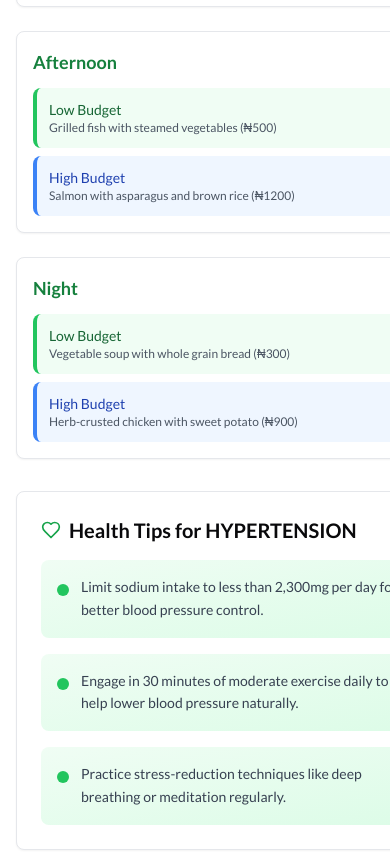
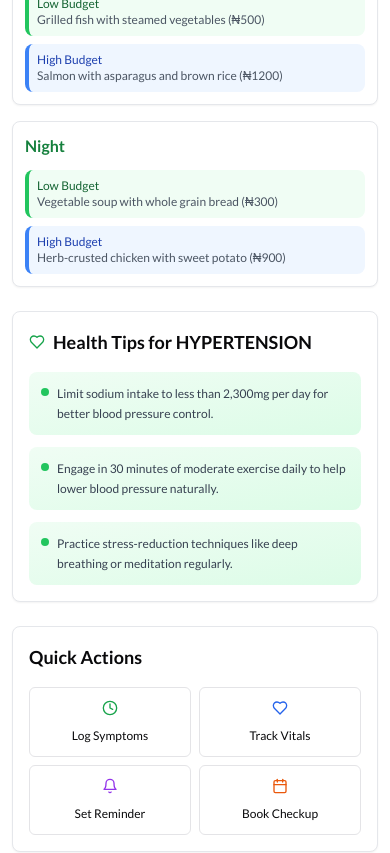
Before and after one commit to Wisdomkara/Healinton, a React (Vite) app: page /dashboard in a window 390 px wide. Shown: the part 960-1813 px from the top of the page. Built offline with nearby package versions, Linux system fonts and the light colour scheme.

Commit message:
Fix: Loader text and dashboard responsiveness
- Updated loader text to "Healinton".
- Improved dashboard responsiveness for mobile devices.
- Adjusted page width for better display on smaller screens.

```diff
--- a/src/components/Loader.tsx
+++ b/src/components/Loader.tsx
@@ -13,7 +13,7 @@ const Loader = () => {
           </div>
         </div>
         <div className="text-center">
-          <h2 className="text-xl font-semibold text-gray-900 dark:text-white">Loading Carevital</h2>
+          <h2 className="text-xl font-semibold text-gray-900 dark:text-white">Loading Healinton</h2>
           <p className="text-gray-600 dark:text-gray-300">Please wait...</p>
         </div>
       </div>
--- a/src/pages/Dashboard.tsx
+++ b/src/pages/Dashboard.tsx
@@ -101,50 +101,50 @@ const Dashboard = () => {
     switch (activeSection) {
       case 'health-metrics':
         return (
-          <div>
-            <h2 className="text-2xl font-bold text-gray-900 dark:text-white mb-6">Health Metrics</h2>
+          <div className="w-full">
+            <h2 className="text-xl md:text-2xl font-bold text-gray-900 dark:text-white mb-4 md:mb-6">Health Metrics</h2>
             <HealthMetricsForm onUpdate={fetchHealthMetrics} />
           </div>
         );
       case 'symptoms':
         return (
-          <div>
-            <h2 className="text-2xl font-bold text-gray-900 dark:text-white mb-6">Symptom Logger</h2>
+          <div className="w-full">
+            <h2 className="text-xl md:text-2xl font-bold text-gray-900 dark:text-white mb-4 md:mb-6">Symptom Logger</h2>
             <SymptomLogger />
           </div>
         );
       case 'appointments':
         return (
-          <div>
-            <h2 className="text-2xl font-bold text-gray-900 dark:text-white mb-6">Hospital Appointments</h2>
+          <div className="w-full">
+            <h2 className="text-xl md:text-2xl font-bold text-gray-900 dark:text-white mb-4 md:mb-6">Hospital Appointments</h2>
             <HospitalBooking />
           </div>
         );
       case 'notifications':
         return (
-          <div>
-            <h2 className="text-2xl font-bold text-gray-900 dark:text-white mb-6">Notification Center</h2>
+          <div className="w-full">
+            <h2 className="text-xl md:text-2xl font-bold text-gray-900 dark:text-white mb-4 md:mb-6">Notification Center</h2>
             <NotificationCenter />
           </div>
         );
       case 'reminders':
         return (
-          <div>
-            <h2 className="text-2xl font-bold text-gray-900 dark:text-white mb-6">Set Reminders</h2>
+          <div className="w-full">
+            <h2 className="text-xl md:text-2xl font-bold text-gray-900 dark:text-white mb-4 md:mb-6">Set Reminders</h2>
             <ReminderForm />
           </div>
         );
       case 'shopping':
         return (
-          <div>
-            <h2 className="text-2xl font-bold text-gray-900 dark:text-white mb-6">Shopping List</h2>
+          <div className="w-full">
+            <h2 className="text-xl md:text-2xl font-bold text-gray-900 dark:text-white mb-4 md:mb-6">Shopping List</h2>
             <ShoppingList />
           </div>
         );
       case 'chat':
         return (
-          <div>
-            <h2 className="text-2xl font-bold text-gray-900 dark:text-white mb-6">AI Health Assistant</h2>
+          <div className="w-full">
+            <h2 className="text-xl md:text-2xl font-bold text-gray-900 dark:text-white mb-4 md:mb-6">AI Health Assistant</h2>
             <AIChat />
           </div>
         );
@@ -154,9 +154,9 @@ const Dashboard = () => {
         return <Settings />;
       default:
         return (
-          <div className="space-y-8">
+          <div className="space-y-6 md:space-y-8 w-full">
             {/* Quick Stats */}
-            <div ref={metricsRef} className="grid grid-cols-1 md:grid-cols-3 gap-6">
+            <div ref={metricsRef} className="grid grid-cols-1 sm:grid-cols-2 lg:grid-cols-3 gap-4 md:gap-6">
               {displayedHealthMetrics.map((metric, index) => (
                 <div key={index} className="transform hover:scale-105 transition-transform">
                   <HealthMetricCard {...metric} />
@@ -168,28 +168,28 @@ const Dashboard = () => {
             <PremiumBanner />
 
             {/* Today's Meal Plan */}
-            <div>
-              <div className="flex justify-between items-center mb-6">
-                <h2 className="text-2xl font-bold text-gray-900 dark:text-white flex items-center">
-                  <Utensils className="h-6 w-6 mr-2 text-green-600" />
-                  Today's Meal Plan ({userProfile?.illness_type?.replace('_', ' ').toUpperCase() || 'HYPERTENSION'})
+            <div className="w-full">
+              <div className="flex flex-col sm:flex-row sm:justify-between sm:items-center mb-4 md:mb-6 space-y-2 sm:space-y-0">
+                <h2 className="text-xl md:text-2xl font-bold text-gray-900 dark:text-white flex items-center">
+                  <Utensils className="h-5 w-5 md:h-6 md:w-6 mr-2 text-green-600" />
+                  <span className="break-words">Today's Meal Plan ({userProfile?.illness_type?.replace('_', ' ').toUpperCase() || 'HYPERTENSION'})</span>
                 </h2>
               </div>
-              <div ref={mealsRef} className="grid grid-cols-1 md:grid-cols-3 gap-6">
+              <div ref={mealsRef} className="grid grid-cols-1 md:grid-cols-2 lg:grid-cols-3 gap-4 md:gap-6">
                 {['morning', 'afternoon', 'night'].map((time) => (
                   <Card key={time} className="healthcare-card hover:shadow-lg transition-all transform hover:scale-105">
-                    <div className="p-4">
-                      <h3 className="font-semibold text-lg mb-3 capitalize text-green-700 dark:text-green-300">{time}</h3>
+                    <div className="p-3 md:p-4">
+                      <h3 className="font-semibold text-base md:text-lg mb-3 capitalize text-green-700 dark:text-green-300">{time}</h3>
                       <div className="space-y-2">
-                        <div className="p-3 bg-green-50 dark:bg-green-900/20 rounded-lg border-l-4 border-green-500">
-                          <p className="text-sm font-medium text-green-800 dark:text-green-300">Low Budget</p>
-                          <p className="text-xs text-gray-600 dark:text-gray-300">
+                        <div className="p-2 md:p-3 bg-green-50 dark:bg-green-900/20 rounded-lg border-l-4 border-green-500">
+                          <p className="text-xs md:text-sm font-medium text-green-800 dark:text-green-300">Low Budget</p>
+                          <p className="text-xs text-gray-600 dark:text-gray-300 break-words">
                             {todaysMealPlan[time as keyof typeof todaysMealPlan].low}
                           </p>
                         </div>
-                        <div className="p-3 bg-blue-50 dark:bg-blue-900/20 rounded-lg border-l-4 border-blue-500">
-                          <p className="text-sm font-medium text-blue-800 dark:text-blue-300">High Budget</p>
-                          <p className="text-xs text-gray-600 dark:text-gray-300">
+                        <div className="p-2 md:p-3 bg-blue-50 dark:bg-blue-900/20 rounded-lg border-l-4 border-blue-500">
+                          <p className="text-xs md:text-sm font-medium text-blue-800 dark:text-blue-300">High Budget</p>
+                          <p className="text-xs text-gray-600 dark:text-gray-300 break-words">
                             {todaysMealPlan[time as keyof typeof todaysMealPlan].high}
                           </p>
                         </div>
@@ -201,18 +201,18 @@ const Dashboard = () => {
             </div>
 
             {/* Health Tips */}
-            <Card className="healthcare-card hover:shadow-lg transition-shadow">
-              <div className="p-6">
-                <h3 className="text-xl font-semibold mb-4 flex items-center">
-                  <Heart className="h-5 w-5 mr-2 text-green-600" />
-                  Health Tips for {userProfile?.illness_type?.replace('_', ' ').toUpperCase() || 'HYPERTENSION'}
+            <Card className="healthcare-card hover:shadow-lg transition-shadow w-full">
+              <div className="p-4 md:p-6">
+                <h3 className="text-lg md:text-xl font-semibold mb-4 flex items-center">
+                  <Heart className="h-4 w-4 md:h-5 md:w-5 mr-2 text-green-600" />
+                  <span className="break-words">Health Tips for {userProfile?.illness_type?.replace('_', ' ').toUpperCase() || 'HYPERTENSION'}</span>
                 </h3>
-                <div className="grid grid-cols-1 md:grid-cols-3 gap-4">
+                <div className="grid grid-cols-1 md:grid-cols-2 lg:grid-cols-3 gap-3 md:gap-4">
                   {currentHealthTips.map((tip, index) => (
-                    <div key={index} className="p-4 bg-gradient-to-br from-green-50 to-green-100 dark:from-green-900/20 dark:to-green-800/20 rounded-lg hover:shadow-md transition-shadow">
-                      <div className="flex items-start space-x-3">
-                        <div className="w-3 h-3 bg-green-500 rounded-full mt-2 flex-shrink-0"></div>
-                        <p className="text-gray-700 dark:text-gray-300 text-sm leading-relaxed">{tip}</p>
+                    <div key={index} className="p-3 md:p-4 bg-gradient-to-br from-green-50 to-green-100 dark:from-green-900/20 dark:to-green-800/20 rounded-lg hover:shadow-md transition-shadow">
+                      <div className="flex items-start space-x-2 md:space-x-3">
+                        <div className="w-2 h-2 md:w-3 md:h-3 bg-green-500 rounded-full mt-1 md:mt-2 flex-shrink-0"></div>
+                        <p className="text-gray-700 dark:text-gray-300 text-xs md:text-sm leading-relaxed break-words">{tip}</p>
                       </div>
                     </div>
                   ))}
@@ -221,42 +221,42 @@ const Dashboard = () => {
             </Card>
 
             {/* Quick Actions and AI Chat */}
-            <div className="grid grid-cols-1 md:grid-cols-2 gap-6">
+            <div className="grid grid-cols-1 lg:grid-cols-2 gap-4 md:gap-6">
               <Card className="healthcare-card hover:shadow-lg transition-shadow">
-                <div className="p-6">
-                  <h3 className="text-xl font-semibold mb-4">Quick Actions</h3>
-                  <div className="grid grid-cols-2 gap-3">
+                <div className="p-4 md:p-6">
+                  <h3 className="text-lg md:text-xl font-semibold mb-4">Quick Actions</h3>
+                  <div className="grid grid-cols-2 gap-2 md:gap-3">
                     <Button
                       variant="outline"
-                      className="h-auto p-4 flex-col space-y-2 hover:bg-green-50 hover:border-green-300 transition-all transform hover:scale-105"
+                      className="h-auto p-3 md:p-4 flex-col space-y-1 md:space-y-2 hover:bg-green-50 hover:border-green-300 transition-all transform hover:scale-105"
                       onClick={() => setActiveSection('symptoms')}
                     >
-                      <Clock className="h-5 w-5 text-green-600" />
-                      <span className="text-sm font-medium">Log Symptoms</span>
+                      <Clock className="h-4 w-4 md:h-5 md:w-5 text-green-600" />
+                      <span className="text-xs md:text-sm font-medium text-center">Log Symptoms</span>
                     </Button>
                     <Button
                       variant="outline"
-                      className="h-auto p-4 flex-col space-y-2 hover:bg-blue-50 hover:border-blue-300 transition-all transform hover:scale-105"
+                      className="h-auto p-3 md:p-4 flex-col space-y-1 md:space-y-2 hover:bg-blue-50 hover:border-blue-300 transition-all transform hover:scale-105"
                       onClick={() => setActiveSection('health-metrics')}
                     >
-                      <Heart className="h-5 w-5 text-blue-600" />
-                      <span className="text-sm font-medium">Track Vitals</span>
+                      <Heart className="h-4 w-4 md:h-5 md:w-5 text-blue-600" />
+                      <span className="text-xs md:text-sm font-medium text-center">Track Vitals</span>
                     </Button>
                     <Button
                       variant="outline"
-                      className="h-auto p-4 flex-col space-y-2 hover:bg-purple-50 hover:border-purple-300 transition-all transform hover:scale-105"
+                      className="h-auto p-3 md:p-4 flex-col space-y-1 md:space-y-2 hover:bg-purple-50 hover:border-purple-300 transition-all transform hover:scale-105"
                       onClick={() => setActiveSection('reminders')}
                     >
-                      <Bell className="h-5 w-5 text-purple-600" />
-                      <span className="text-sm font-medium">Set Reminder</span>
+                      <Bell className="h-4 w-4 md:h-5 md:w-5 text-purple-600" />
+                      <span className="text-xs md:text-sm font-medium text-center">Set Reminder</span>
                     </Button>
                     <Button
                       variant="outline"
-                      className="h-auto p-4 flex-col space-y-2 hover:bg-orange-50 hover:border-orange-300 transition-all transform hover:scale-105"
+                      className="h-auto p-3 md:p-4 flex-col space-y-1 md:space-y-2 hover:bg-orange-50 hover:border-orange-300 transition-all transform hover:scale-105"
                       onClick={() => setActiveSection('appointments')}
                     >
-                      <Calendar className="h-5 w-5 text-orange-600" />
-                      <span className="text-sm font-medium">Book Checkup</span>
+                      <Calendar className="h-4 w-4 md:h-5 md:w-5 text-orange-600" />
+                      <span className="text-xs md:text-sm font-medium text-center">Book Checkup</span>
                     </Button>
                   </div>
                 </div>
@@ -271,14 +271,14 @@ const Dashboard = () => {
   };
 
   return (
-    <div className="min-h-screen bg-background">
+    <div className="min-h-screen bg-background w-full overflow-x-hidden">
       {/* Mobile Header */}
       <DashboardHeader
         onMenuClick={() => setSidebarOpen(true)}
         userName={userName}
       />
 
-      <div className="flex">
+      <div className="flex w-full min-h-screen">
         {/* Sidebar */}
         <Sidebar
           isOpen={sidebarOpen}
@@ -296,18 +296,20 @@ const Dashboard = () => {
         )}
 
         {/* Main Content */}
-        <div className="flex-1 p-4 md:p-6">
+        <div className="flex-1 w-full max-w-full min-w-0 p-3 md:p-4 lg:p-6">
           {/* Desktop Welcome Section */}
-          <div ref={heroRef} className="mb-8 hidden md:block">
-            <h1 className="text-3xl font-bold text-gray-900 dark:text-white mb-2">
+          <div ref={heroRef} className="mb-6 md:mb-8 hidden md:block">
+            <h1 className="text-2xl md:text-3xl font-bold text-gray-900 dark:text-white mb-2">
               Good day, {userName}! 👋
             </h1>
-            <p className="text-gray-600 dark:text-gray-300">
+            <p className="text-sm md:text-base text-gray-600 dark:text-gray-300">
               Here's your health overview for today
             </p>
           </div>
 
-          {renderActiveSection()}
+          <div className="w-full max-w-full">
+            {renderActiveSection()}
+          </div>
         </div>
       </div>
     </div>
```
